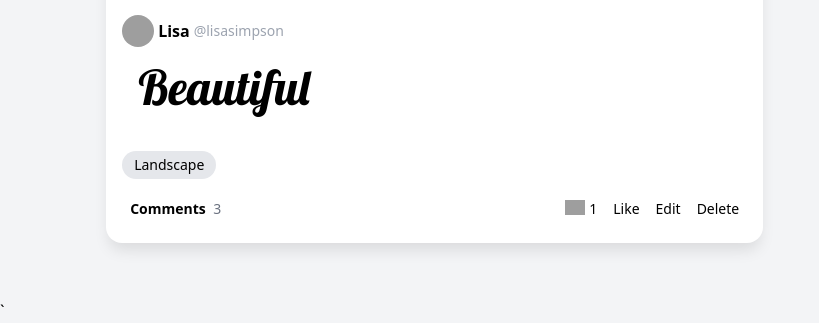
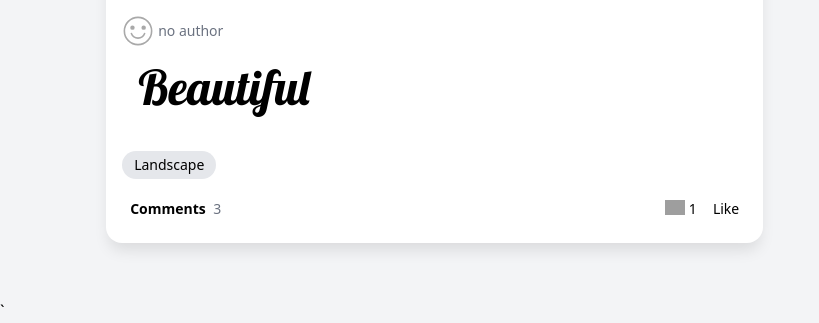
Before and after one commit to aki707/Backend_with_django_-_htmx, a Django app: page / in a window 1280 px wide. Shown: the part 3444-3767 px from the top of the page, without its empty margins (0-819 px from the left). Run offline with Django 4.2, Linux system fonts and the light colour scheme; a user stored in the database is signed in; data comes from the database, SQL or seed files in the repository; both versions use the stored data as it was after the commit; some libraries are stand-ins or nearby versions; grey boxes are pictures that could not be loaded.

Commit message:
user profile pages is done

```diff
--- a/a_core/a_core/settings.py
+++ b/a_core/a_core/settings.py
@@ -147,3 +147,5 @@ LOGIN_REDIRECT_URL = '/'
 EMAIL_BACKEND = 'django.core.mail.backends.console.EmailBackend'
 ACCOUNT_AUTHENTICATION_METHOD = 'email'
 ACCOUNT_EMAIL_REQUIRED = True
+
+ACCOUNT_USERNAME_BLACKLIST = ['admin', 'superuser', 'profile', 'category', 'post', 'accounts', 'username', 'adminuser', 'superuser', 'useruser', 'usernameusername']
--- a/a_core/a_core/urls.py
+++ b/a_core/a_core/urls.py
@@ -15,7 +15,9 @@ urlpatterns = [
     path('post/edit/<pk>/', post_edit_view, name='post-edit'),
     path('post/<pk>/', post_page_view, name='post'),
     path('profile/', profile_view, name='profile'),
+    path('<username>/', profile_view, name='userprofile'),
     path('profile/edit/', profile_edit_view, name='profile-edit'),
+    path('profile/delete/', profile_delete_view, name='profile-delete'),
 
 ]
 
--- a/a_core/a_posts/models.py
+++ b/a_core/a_posts/models.py
@@ -1,4 +1,5 @@
 from django.db import models
+from django.contrib.auth.models import User
 import uuid
 
 # Create your models here.
@@ -9,6 +10,7 @@ class Post(models.Model):
     url = models.URLField(max_length=500, null=True)
     image = models.URLField(max_length=500)
     body = models.TextField()
+    author = models.ForeignKey(User, on_delete=models.SET_NULL, null=True, related_name='posts')
     tags = models.ManyToManyField('Tag', blank=True)
     created = models.DateTimeField(auto_now_add=True)
     updated = models.DateTimeField(auto_now=True)
--- a/a_core/a_posts/views.py
+++ b/a_core/a_posts/views.py
@@ -1,4 +1,5 @@
 from django.shortcuts import render, redirect, get_object_or_404
+from django.contrib.auth.decorators import login_required
 from .models import *
 from .forms import *
 from bs4 import BeautifulSoup
@@ -34,7 +35,7 @@ def home_view(request, tag=None):
 
 
 
-
+@login_required
 def post_create_view(request):
     form = PostCreateForm()
 
@@ -58,6 +59,8 @@ def post_create_view(request):
             artist = find_artist[0].text.strip()
             post.artist = artist
 
+            post.author = request.user
+
             post.save()   # when webcrwal is done save the post to the database
             form.save_m2m() # save the tags to the database as well because its in the defferent table
             messages.success(request, 'Post Created Successfully')
@@ -66,8 +69,9 @@ def post_create_view(request):
         #     print('Form is not valid')
     return render(request, 'a_posts/post_create.html', {'form': form})
 
+@login_required
 def post_delete_view(request, pk):
-    post = get_object_or_404(Post, id=pk)
+    post = get_object_or_404(Post, id=pk, author=request.user)
 
     if request.method == 'POST':
         post.delete()
@@ -75,8 +79,9 @@ def post_delete_view(request, pk):
         return redirect('home')
     return render(request, 'a_posts/post_delete.html', {'post': post})
 
+@login_required
 def post_edit_view(request, pk):
-    post = get_object_or_404(Post, id=pk)
+    post = get_object_or_404(Post, id=pk, author=request.user)
     form = PostEditForm(instance=post)
     context = {
         'post': post,
--- a/a_core/a_users/models.py
+++ b/a_core/a_users/models.py
@@ -1,5 +1,6 @@
 from django.db import models
 from django.contrib.auth.models import User
+from django.templatetags.static import static
 
 class Profile(models.Model):
     user = models.OneToOneField(User, on_delete=models.CASCADE)
@@ -12,3 +13,19 @@ class Profile(models.Model):
 
     def __self__(self):
         return str(self.user)
+
+    @property
+    def avatar(self):
+        try:
+            avatar = self.image.url
+        except:
+            avatar = static('images/avatar_default.svg')
+        return avatar
+
+    @property
+    def name(self):
+        try:
+            name = self.realname
+        except:
+            name = self.user.username
+        return name
--- a/a_core/templates/a_posts/post.html
+++ b/a_core/templates/a_posts/post.html
@@ -1,17 +1,25 @@
+{% load static %}
 <article class="card">
     <div class="flex items-center justify-between px-4 h-14">
         <h3 class="text-start leading-5 mr-1">{{post.title}}</h3>
         <div class="text-sm text-gray-400 truncate">flickr<a href="{{post.url}}" class="hover:underline ml-1" target="blank">@{{post.artist}}</a></div>
     </div>
     <figure>
-        <a href="{% url 'post' pk=post.id %}"><img class="w-full" src="{{post.image}}"></a>
+        <a href="{% url 'post' post.id %}"><img class="w-full" src="{{post.image}}"></a>
     </figure>
     <div class="p-4 pb-2">
-        <a class="flex items-center gap-1 mb-4" href="">
-            <img class="w-8 h-8 object-cover rounded-full" src="https://img.icons8.com/small/96/A9A9A9/happy.png">
-            <span class="font-bold hover:underline">Lisa</span>
-            <span class="text-sm text-gray-400">@lisasimpson</span>
+        {% if post.author %}
+        <a class="flex items-center gap-1 mb-4" href="{% url 'userprofile' post.author.username %}">
+            <img class="w-8 h-8 object-cover rounded-full" src="{{post.author.profile.avatar}}">
+            <span class="font-bold hover:underline">{{post.author.profile.name}}</span>
+            <span class="text-sm text-gray-400">@{{post.author.profile.user}}</span>
         </a>
+        {% else %}
+        <a class="flex items-center gap-1 mb-4">
+            <img class="w-8 h-8 object-cover rounded-full" src="{% static 'images/avatar_default.svg' %}">
+            <span class="text-sm text-gray-500">no author</span>
+        </a>
+        {% endif %}
         <p class="text-5xl mb-10 px-4 font1">{{post.body}}</p>
         <div class="flex items-center gap-2 text-sm mb-5 flex-wrap">
             {% for tag  in post.tags.all %}
@@ -29,8 +37,10 @@
                     1
                 </div>
                 <a href="">Like</a>
+                {% if user.is_authenticated and user == post.author%}
                 <a href="{% url 'post-edit' pk=post.id%}">Edit</a>
                 <a href="{% url 'post-delete' pk=post.id%}">Delete</a>
+                {% endif %}
             </div>
         </div>
     </div>
--- a/a_core/templates/a_users/profile_edit.html
+++ b/a_core/templates/a_users/profile_edit.html
@@ -3,9 +3,9 @@
 {% block content %}
 <h1 class="mb-2">Edit Profile</h1>
 <div class="text-center flex flex-col items-center">
-    <img id="avatar" class="w-36 h-36 rounded-full object-cover mb-4" src="{{user.profile.image.url}}" />
+    <img id="avatar" class="w-36 h-36 rounded-full object-cover mb-4" src="{{user.profile.avatar}}" />
     <div class="text-center max-w-md">
-        <h1 id="realname">{{ user.profile.realname }}</h1>
+        <h1 id="realname">{{ user.profile.name }}</h1>
         <div class="text-gray-400 mb-2 -mt-3">@{{user.username}}</div>
     </div>
 </div>
@@ -15,7 +15,7 @@
     <button type="submit" >Submit</button>
     <a class="button secondaryAction ml-1" href=" {{request.META.HTTP_REFERER }}">Cancel</a>
 </form>
-<a class="mt-12 hover:underline text-gray-500" href="">Delete Profile</a>
+<a class="mt-12 hover:underline text-gray-500" href="{% url 'profile-delete' %}">Delete Profile</a>
 
 
 <script>
--- a/a_core/templates/includes/header.html
+++ b/a_core/templates/includes/header.html
@@ -24,8 +24,8 @@
             <li><a href="{% url 'post-create'%}">Create Post</a></li>
             <li x-data="{ dropdownOpen: false }" class="relative">
                 <a @click="dropdownOpen = !dropdownOpen" @click.away="dropdownOpen = false" class="cursor-pointer select-none">
-                    <img class="h-8 w-8 rounded-full object-cover" src="{{ user.profile.image.url }}"/>
-                    {{user.username}}
+                    <img class="h-8 w-8 rounded-full object-cover" src="{{ user.profile.avatar }}"/>
+                    {{user.profile.name}}
                     <img x-bind:class="dropdownOpen && 'rotate-180 duration-300'" class="w-4" src="https://img.icons8.com/small/32/777777/expand-arrow.png"/>
                 </a>
                 <div x-show="dropdownOpen" x-cloak class="absolute right-0 bg-white text-black shadow rounded-lg w-40 p-2 z-20"
```
Also changed, not shown: a_core/a_users/views.py (+29 -4 lines), a_core/templates/a_users/profile.html (+10 -2 lines), a_core/templates/a_users/profile_delete.html (added, +14 -0 lines), a_core/db.sqlite3.
